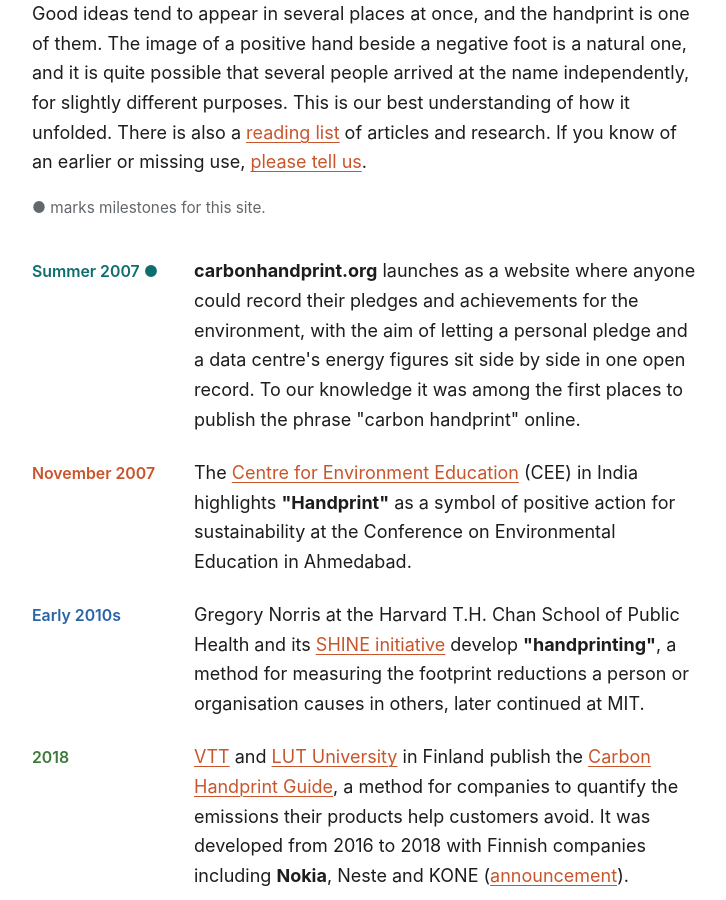
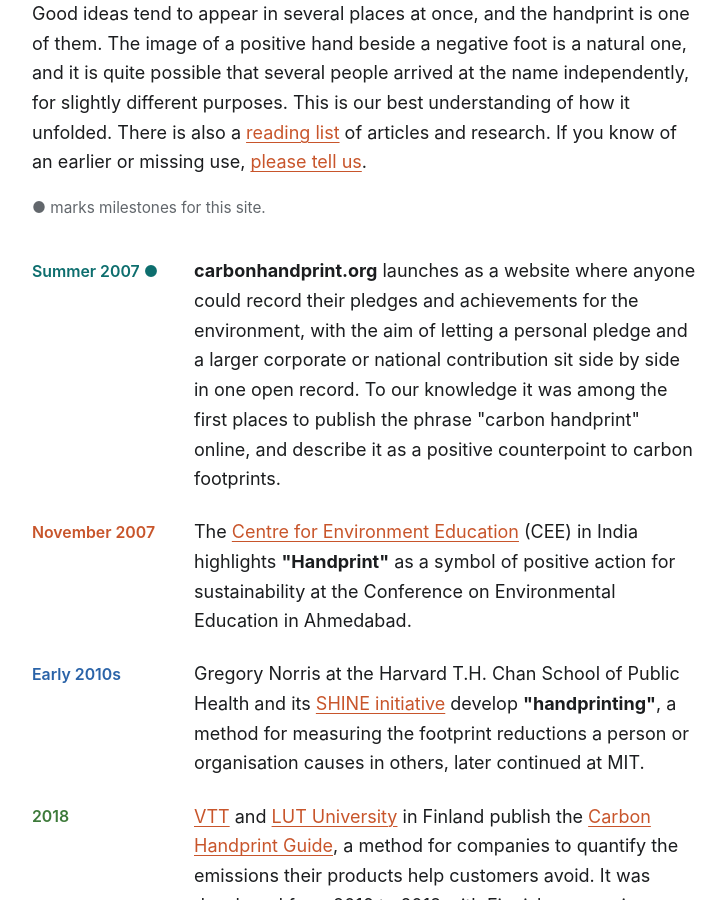
Before and after one commit to multiplicit-com/carbonhandprint, a Jekyll site: the page built from history.md, in a window 1280 px wide and 900 px high, scrolled down 372 px. Shown: the whole window, without its empty margins (275-1001 px from the left). Built offline with Jekyll 4.4.1, drawn with Linux system fonts in a browser that asks for light colours.

Commit message:
History: reword 2007 entry
Co-Authored-By: Claude Opus 5.5 <noreply@anthropic.com>
Claude-Session: https://claude.ai/code/session_01Li7jXRtkERso7tJFT24TLP

```diff
--- a/_data/milestones.yml
+++ b/_data/milestones.yml
@@ -5,7 +5,7 @@
 - when: "Summer 2007"
   date: "2007-07"
   kind: milestone
-  text: "<strong>carbonhandprint.org</strong> launches as a website where anyone could record their pledges and achievements for the environment, with the aim of letting a personal pledge and a data centre's energy figures sit side by side in one open record. To our knowledge it was among the first places to publish the phrase \"carbon handprint\" online."
+  text: "<strong>carbonhandprint.org</strong> launches as a website where anyone could record their pledges and achievements for the environment, with the aim of letting a personal pledge and a larger corporate or national contribution sit side by side in one open record. To our knowledge it was among the first places to publish the phrase \"carbon handprint\" online, and describe it as a positive counterpoint to carbon footprints."
 
 - when: "November 2007"
   date: "2007-11"
```
